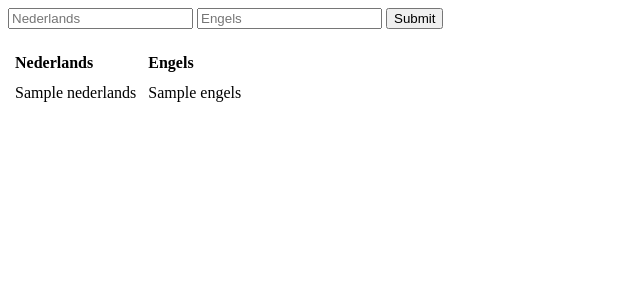
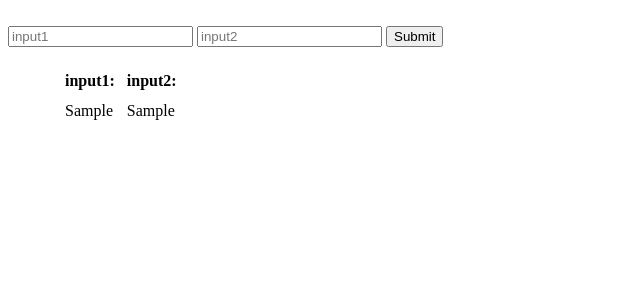
Before and after one commit to ricardopresto/mongo-test, a Node server app: template views/view.ejs in a window 1280 px wide. Shown: the top 300 px of the page, without its empty margins (0-640 px from the left). Run offline with Node 20, Linux system fonts and the light colour scheme; the template is opened without the code that fills it: most values are stand-ins (such as "Sample title", 1, 10 or a date in 2020); some libraries are stand-ins or nearby versions.

Commit message:
minor changes

```diff
--- a/app.js
+++ b/app.js
@@ -14,17 +14,18 @@ const client = new MongoClient(url, { useUnifiedTopology: true });
 client.connect();
 
 app.use(bodyParser.urlencoded({ extended: true }));
+app.use(bodyParser.json());
 app.use(cors());
 app.set("view engine", "ejs");
 
 app.get("/posts", async (req, res) => {
 	const posts = await getPosts();
-  res.render("view.ejs", { words: posts });
-  //res.json(posts);
+	//res.render("view.ejs", { posts: posts });
+	res.json(posts);
 });
 
-app.post("/posts", (req, res) => {
-  sendPost(req.body);
+app.post("/posts", async (req, res) => {
+	await sendPost(req.body);
 	res.redirect("/posts");
 });
 
--- a/views/view.ejs
+++ b/views/view.ejs
@@ -1,32 +1,40 @@
 <!DOCTYPE html>
 <html>
+
 <head>
 </head>
+
 <body>
+    <br>
     <form action="/posts" method="POST">
-        <input type="text" placeholder="Nederlands" name="Nederlands" />
-        <input type="text" placeholder="Engels" name="Engels" />
+        <input type="text" placeholder="input1" name="input1" />
+        <input type="text" placeholder="input2" name="input2" />
         <button type="submit">Submit</button>
     </form>
     <br>
     <table cellpadding="5">
         <tr>
-            <th>Nederlands</th>
-            <th>Engels</th>
+            <th>input1:</th>
+            <th>input2:</th>
         </tr>
-        <% for(var i=0; i<words.length; i++) {%>
+        <% for(var i=0; i<posts.length; i++) {%>
         <tr>
-                <td><span><%= words[i].Nederlands %></span></td>
-                <td><span><%= words[i].Engels %></span></td>
+            <td><span><%= posts[i].input1 %></span></td>
+            <td><span><%= posts[i].input2 %></span></td>
         </tr>
         <% } %>
     </table>
 
     <style>
+        table {
+            margin-left: 50px;
+        }
+
         th {
             text-align: left;
         }
     </style>
 
 </body>
+
 </html>
```
Lines whose indentation alone changed are shown as unchanged.
